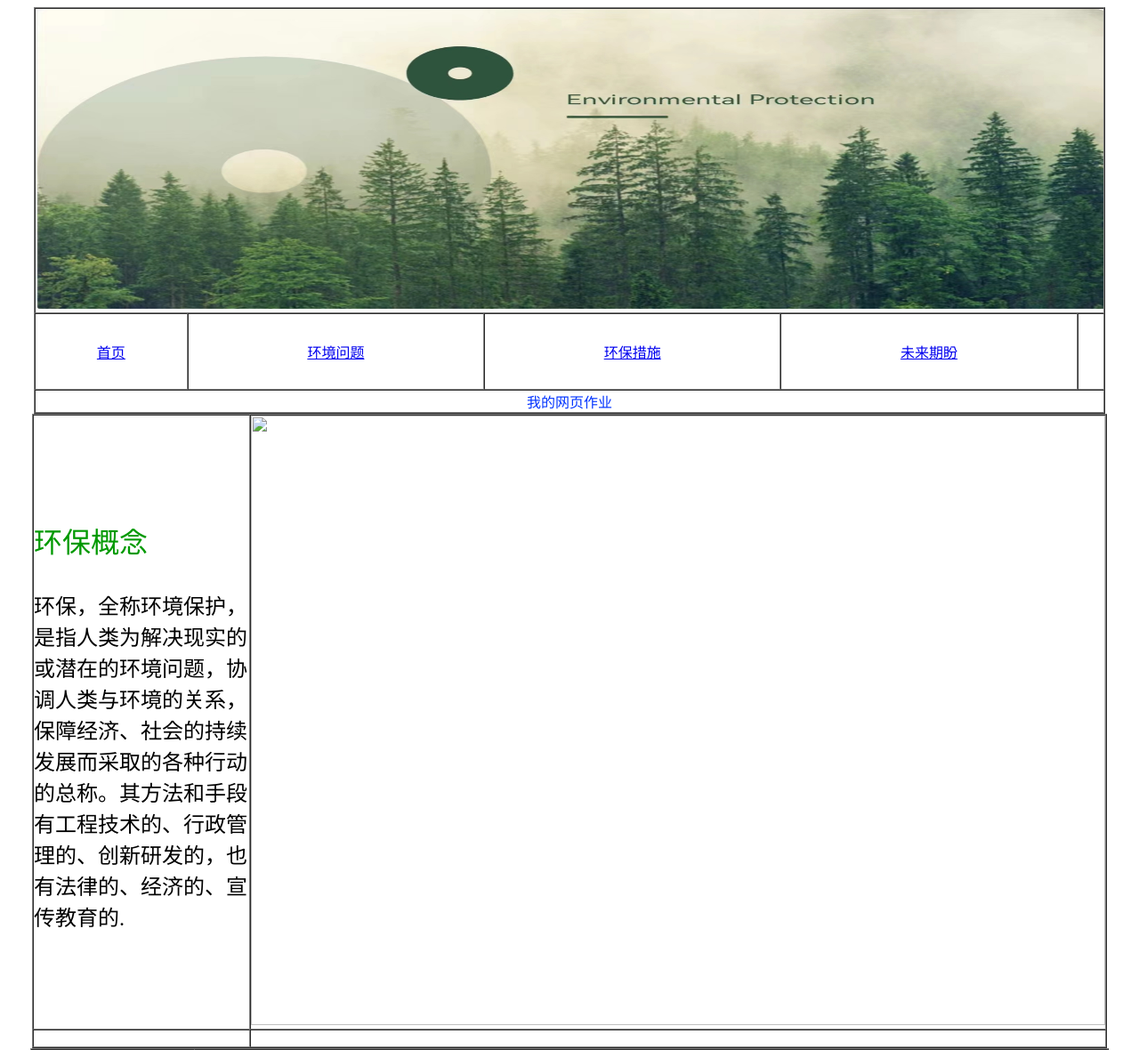
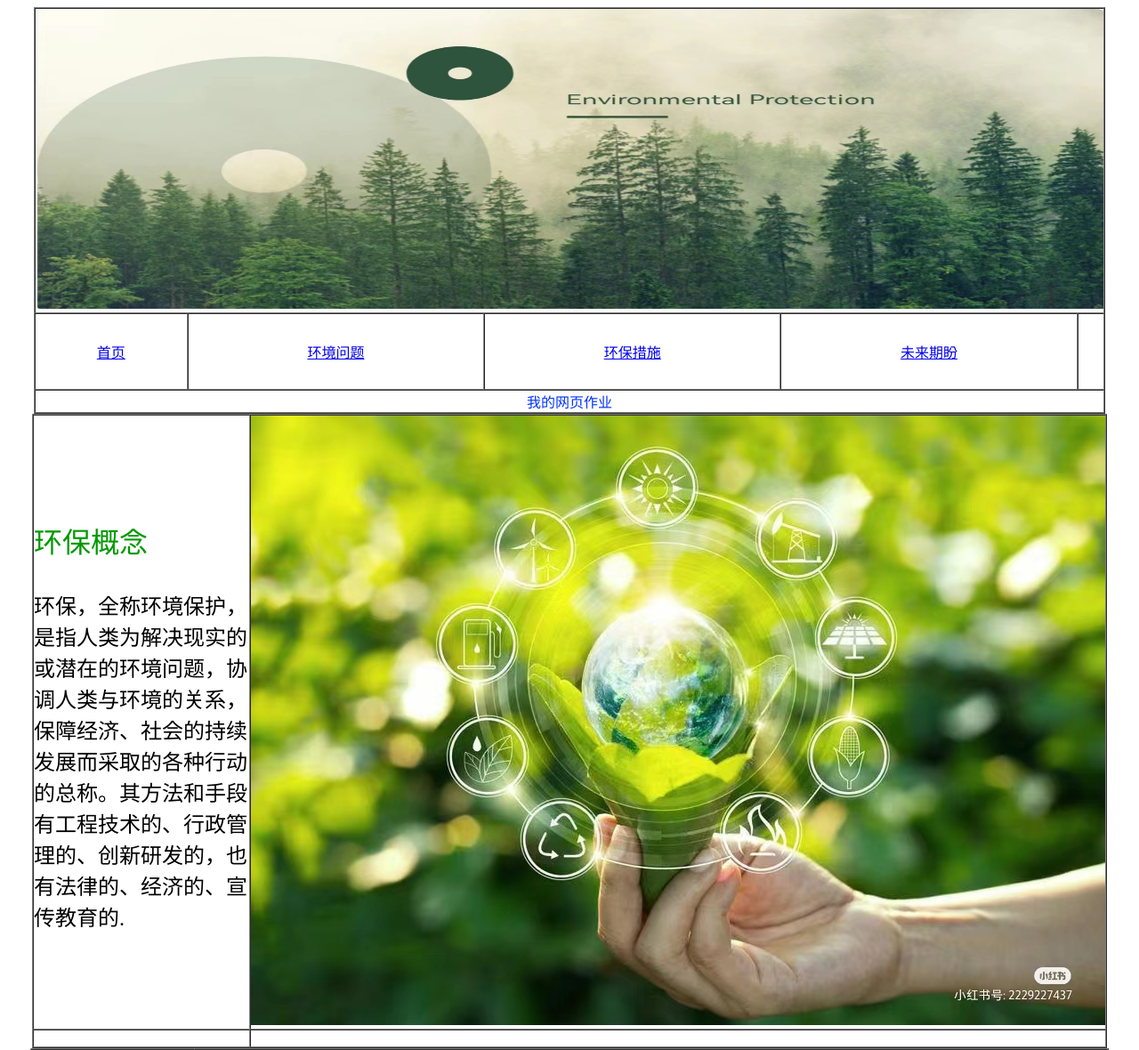
Before and after one commit to 17362896392/ly524, a plain HTML site: page index.html in a window 1280 px wide. Shown: the top 1180 px of the page at 89% size. Drawn offline with Linux system fonts and the light colour scheme.

Commit message:
Update index.html

```diff
--- a/index.html
+++ b/index.html
@@ -29,7 +29,7 @@
     <tr>
       <td width="502"><p style="font-size: xx-large; font-family: '微软雅黑'; color: #090;">环保概念</p>
       <p style="font-size: x-large">环保，全称环境保护，是指人类为解决现实的或潜在的环境问题，协调人类与环境的关系，保障经济、社会的持续发展而采取的各种行动的总称。其方法和手段有工程技术的、行政管理的、创新研发的，也有法律的、经济的、宣传教育的.</p></td>
-      <td width="700"><img src="Documents/微信图片_20231207051916.jpg" width="960" height="685" alt=""/></td>
+      <td width="700"><img src="微信图片_20231207051916.gif" width="960" height="685" alt=""/></td>
     </tr>
     <tr>
       <td>&nbsp;</td>
```
